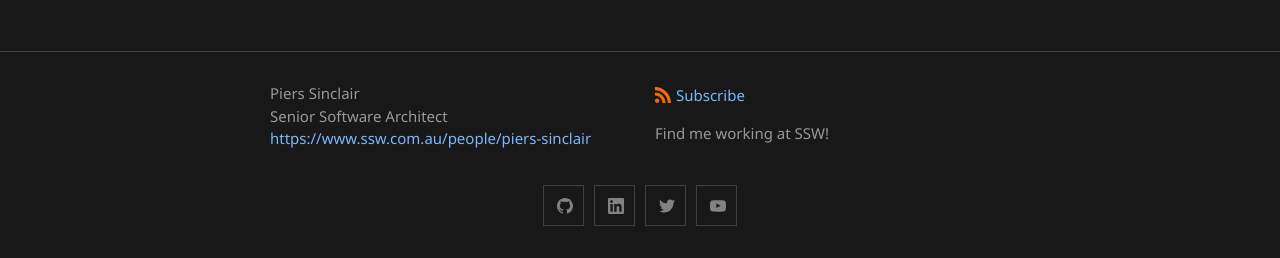
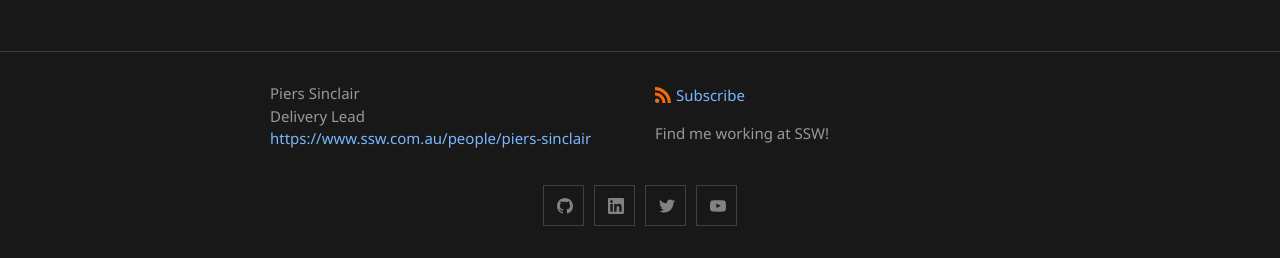
Before and after one commit to piers-sinclair/pierssinclair.github.io, a Jekyll site: the page built from index.markdown, in a window 1280 px wide. Shown: the part 823-1081 px from the top of the page. Built offline with Jekyll 4.4.1, drawn with Linux system fonts in a browser that asks for light colours.

Commit message:
change title

```diff
--- a/_config.yml
+++ b/_config.yml
@@ -21,7 +21,7 @@
 title: Piers Sinclair - Bring your apps to China🧧!
 author:
   name: Piers Sinclair
-  jobTitle: Senior Software Architect
+  jobTitle: Delivery Lead
   website: https://www.ssw.com.au/people/piers-sinclair
 description: >- # this means to ignore newlines until "baseurl:"
   Find me working at SSW!
@@ -36,7 +36,7 @@ minima:
 
   social_links:
     twitter: SinclairPiers
-    github:  pierssinclairssw
+    github:  piers-sinclair
     linkedin: piers-sinclair
     youtube_channel: UC3vgxRVdqi11c8xt5KZ6vhg
 
```
